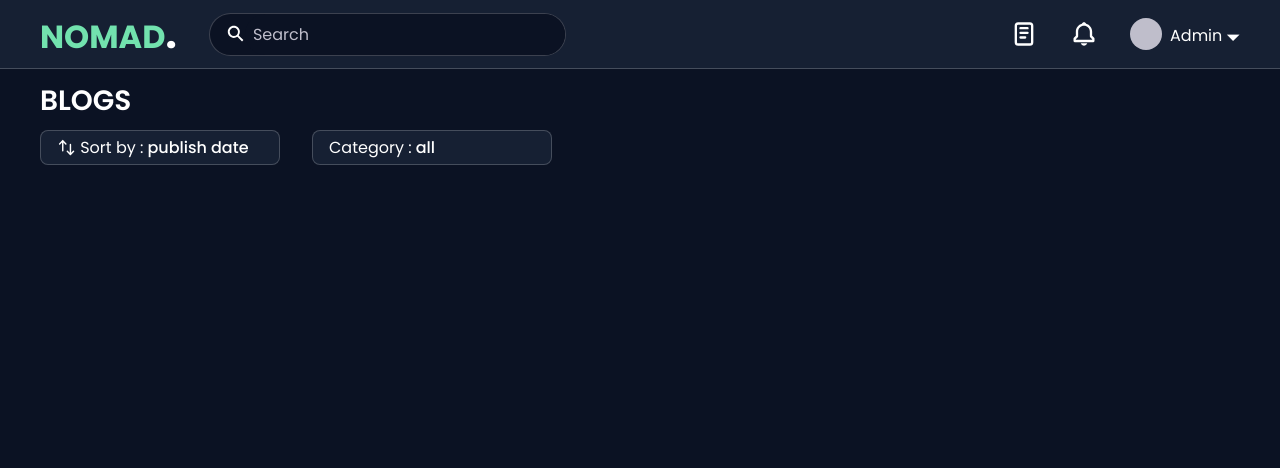
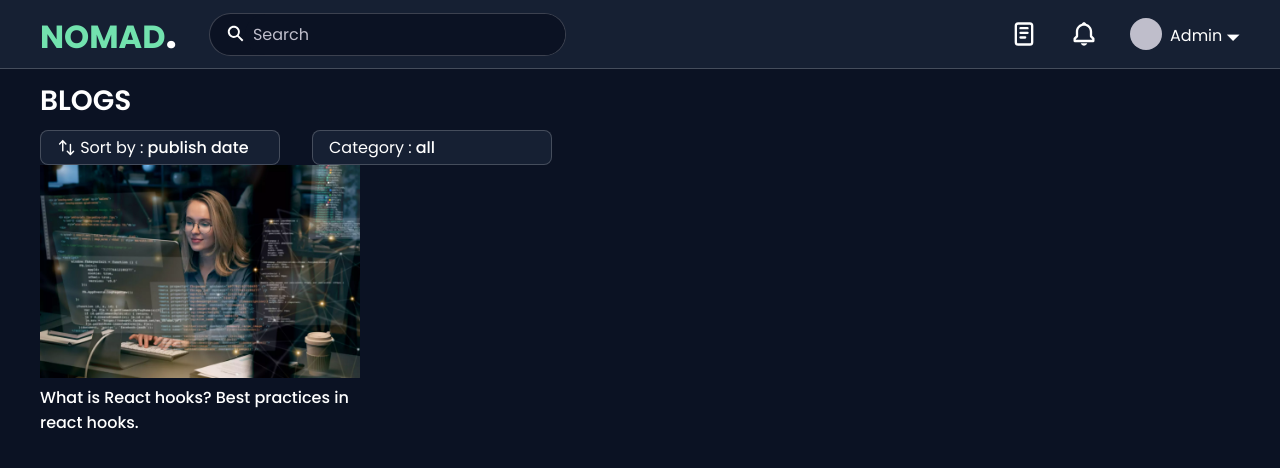
Before and after one commit to SELVAPRASANTH-SELLASAMY/nomad, a React (Create React App) app: page /home in a window 1280 px wide. Shown: the top 468 px of the page. Built offline with nearby package versions, Linux system fonts and the light colour scheme.

Commit message:
Replaced onClick event in option component with onMouseDown

```diff
--- /dev/null
+++ b/src/components/blogtile/Blogtile.jsx
@@ -0,0 +1,10 @@
+import sampImg from '../../assets/2150062008.webp';
+function Blogtile(){
+    return(
+        <div className='w-20rem'>
+            <img className='w-100' src={sampImg} alt="Blog" />
+            <h6 className='fs-4 font-weight-500'>What is React hooks? Best practices in react hooks.</h6>
+        </div>
+    );
+}
+export default Blogtile;
--- a/src/components/home/Home.jsx
+++ b/src/components/home/Home.jsx
@@ -1,10 +1,11 @@
 import Toolbar from "../toolbar/Toolbar";
-
+import Blogtile from "../blogtile/Blogtile";
 function Home(){
     return(
         <section>
             <h2 className="fs-6 mt-5 font-weight-600 uppercase">Blogs</h2>
             <Toolbar/>
+            <Blogtile/>
         </section>
     );
 }
--- a/src/components/select/Option.jsx
+++ b/src/components/select/Option.jsx
@@ -3,7 +3,7 @@ import { selectContext } from "./Select";
 function Option({value}){
     const setValue = useContext(selectContext);
     return(
-        <li onClick={()=>setValue(value)} className="bg-tile-blue ptb-025 plr-1 hover-blue">{value}</li>
+        <li onMouseDown={()=>setValue(value)} className="bg-tile-blue ptb-025 plr-1 hover-blue">{value}</li>
     );
 }
 export default Option;
--- a/src/components/select/Select.jsx
+++ b/src/components/select/Select.jsx
@@ -1,13 +1,9 @@
-import { debounce } from "lodash";
 import { createContext, useState } from "react";
 import { HiMiniArrowsUpDown } from "react-icons/hi2";
 const selectContext = createContext();
 function Select({name,children}){
     const [value,setValue] = useState(children[0].props.value);
     const [focus,setFocus] = useState(false);
-    const handleBlur = debounce(()=>{
-        setFocus(false);
-    },[225]);
     return(
         <div className="w-15rem">
             <div className="fs-4 bg-tile-blue d-iflex ptb-025 plr-1 rounded-05 center-y gap-025 border-grey-01 w-100">
@@ -18,7 +14,7 @@ function Select({name,children}){
                     </span>
                 }
                 <span>{name} :</span>
-                <strong onFocus={()=>setFocus(true)} onBlur={handleBlur} tabIndex="0" className="font-weight-500 lowercase pointer">{value}</strong>
+                <strong onFocus={()=>setFocus(true)} onBlur={()=>setFocus(false)} tabIndex="0" className="font-weight-500 lowercase pointer">{value}</strong>
             </div>
             {
                 focus &&
```
